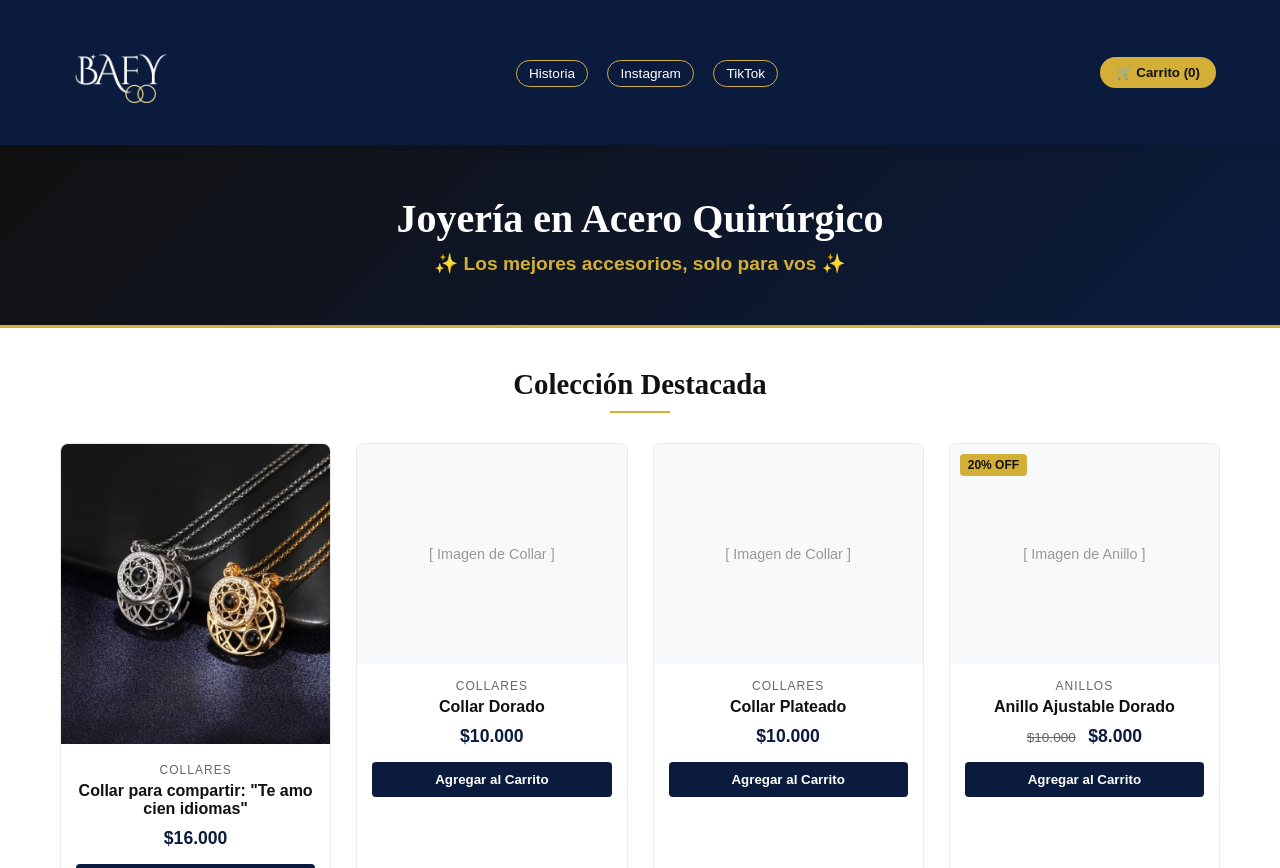
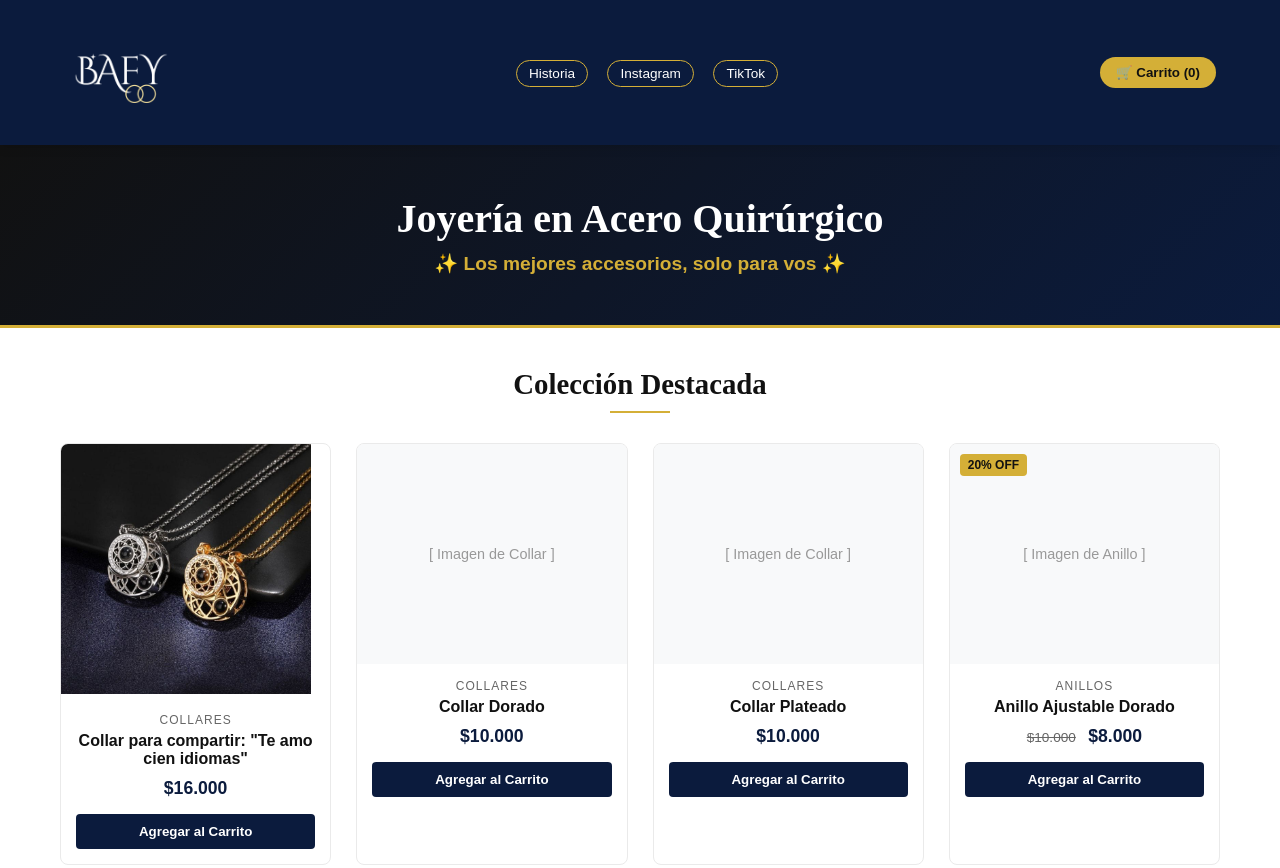
Before and after one commit to Vittodust/BAFY, a plain HTML site: page index.html in a window 1280 px wide. Shown: the top 868 px of the page. Drawn offline with Linux system fonts and the light colour scheme.

Commit message:
prueba y error 4

```diff
--- a/index.html
+++ b/index.html
@@ -33,7 +33,7 @@
 
             <!-- Producto 1 -->
       <div class="product-card">
-        <img src="imagenes/WhatsApp Image 2026-11-16 at 09.15.43.jpeg" alt="collar" width="300px">
+        <img src="imagenes/WhatsApp Image 2026-11-16 at 09.15.43.jpeg" alt="collar" width="250px">
         <div class="product-info">
           <div class="product-category">Collares</div>
           <h3 class="product-title">Collar para compartir: "Te amo cien idiomas"</h3>
```
